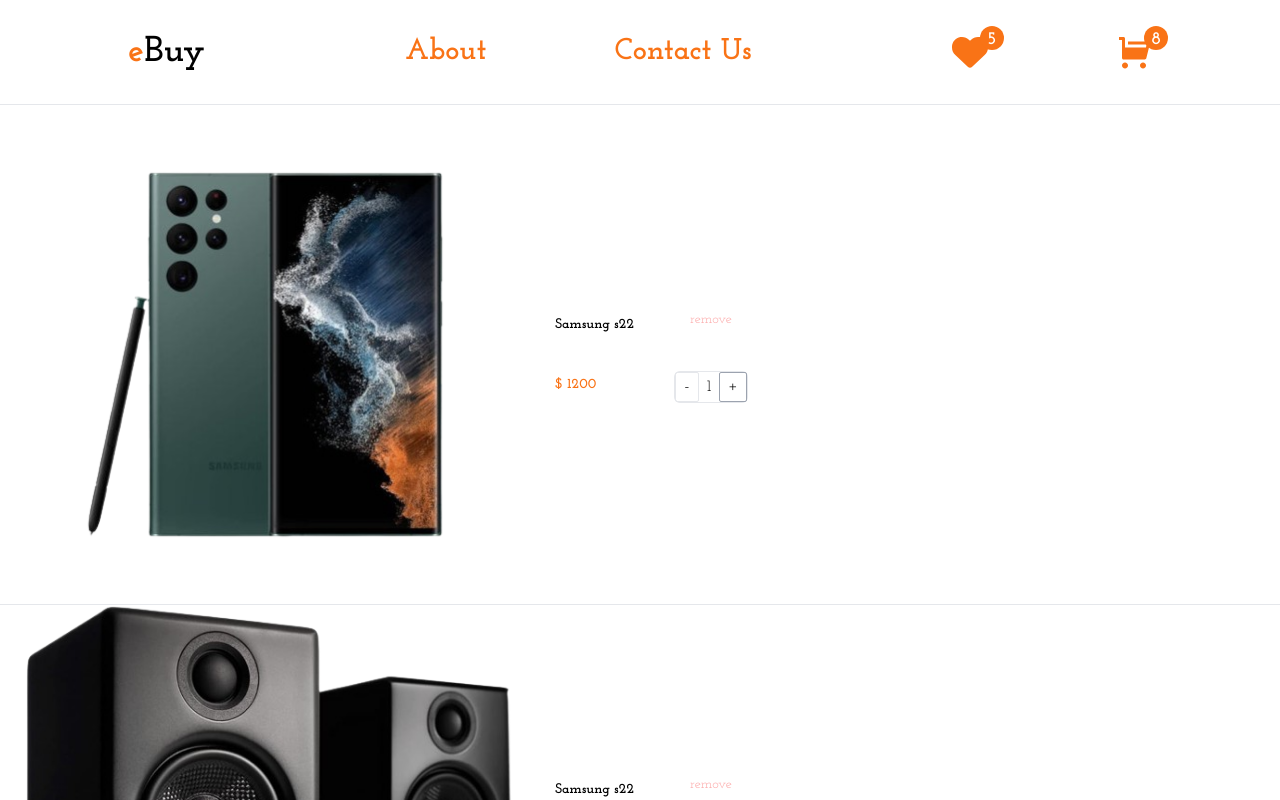
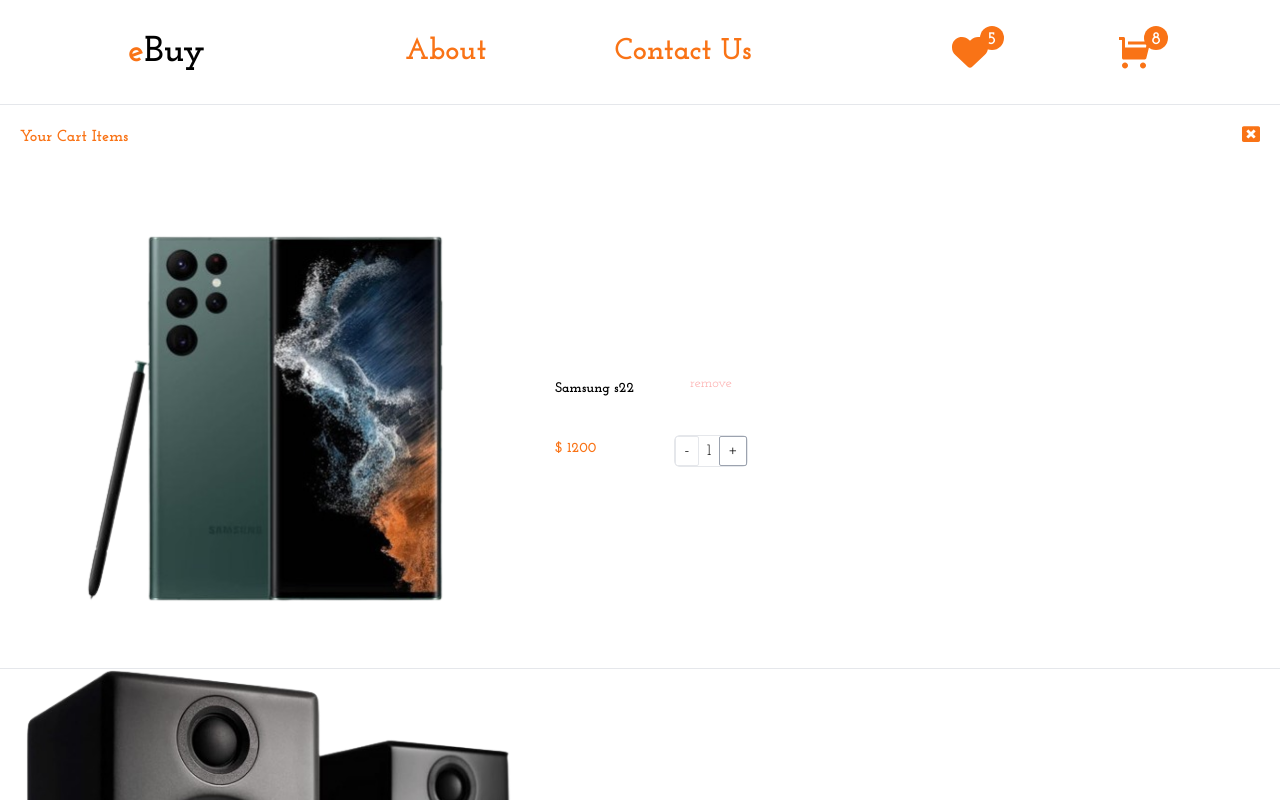
Before and after one commit to Akasi-M-P/ebuy, a React (Vite) app: page / in a window 1280 px wide. Both pictures are taken after a click on the icon 1133 px from the left and 52 px from the top of the page. Shown: the top 800 px of the page. Built offline with nearby package versions, Linux system fonts and the light colour scheme; a web font is replaced by a local one.

Commit message:
added checkout, clear cart, and close cart to Cart.js

```diff
--- a/src/components/Cart/Cart.jsx
+++ b/src/components/Cart/Cart.jsx
@@ -1,11 +1,37 @@
+/* eslint-disable react/prop-types */
 import "./Cart.css";
 import CartItem from "./CartItem";
+import { FaWindowClose } from "react-icons/fa";
 
-const Cart = () => {
+const Cart = ({ OnOpenCart }) => {
   return (
     <>
-      <div className="h-screen">
-        <CartItem />
+      <div className="h-screen" data-aos="flip-up">
+        <div className="w-full flex justify-between p-5">
+          <p className="font-bold text-orange-500">Your Cart Items</p>
+          <FaWindowClose
+            className=" text-orange-500 text-lg"
+            onClick={OnOpenCart}
+          />
+        </div>
+        <div>
+          <CartItem />
+        </div>
+        <div className="m-4">
+          <p className="text-sm text-center font-bold">
+            <span>Subtotal : </span>$ 32000.00
+          </p>
+        </div>
+        <div className="w-full flex justify-center">
+          <button className="border p-2  w-2/3 rounded-xl bg-orange-600">
+            <p className="text-center text-lg text-white font-bold">
+              Proceed to checkout
+            </p>
+          </button>
+        </div>
+        <div className="w-full flex justify-center m-4">
+          <button className="text-sm text-red-400">Clear cart</button>
+        </div>
       </div>
     </>
   );
--- a/src/components/HomePage/HomePage.jsx
+++ b/src/components/HomePage/HomePage.jsx
@@ -23,7 +23,7 @@
           <Body />
         </div>
       ) : (
-        <Cart />
+        <Cart OnOpenCart={handleOpenCart} />
       )}
 
       <div>
```
